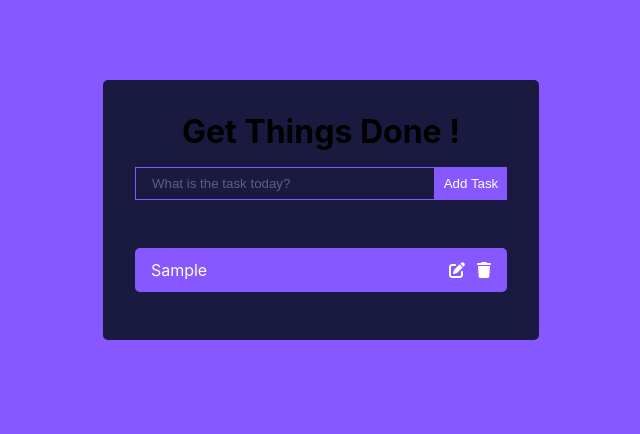
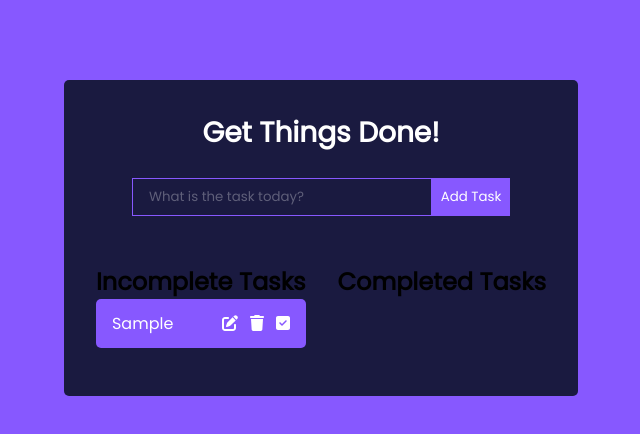
Before and after one commit to zee47414/tailnode, a React (Create React App) app: page / in a window 1280 px wide. Both pictures are taken after typing "Sample" into the empty fields and a click on the button "Add Task". Shown: the top 434 px of the page, without its empty margins (319-959 px from the left). Built offline with nearby package versions, Linux system fonts and the light colour scheme.

Commit message:
added localStorage to keep the state unchange even if the browser is refresh

```diff
--- a/src/App.css
+++ b/src/App.css
@@ -1,4 +1,7 @@
+@import url('https://fonts.googleapis.com/css2?family=Poppins&display=swap');
+
 * {
+  font-family: 'Poppins', sans-serif;
   margin: 0;
   padding: 0;
   box-sizing: border-box;
@@ -13,6 +16,12 @@ body {
 
 .App {
   text-align: center;
+}
+
+h1 {
+  color: #fff;
+  margin-bottom: 0.5rem;
+  font-size: 1.75rem;
 }
 
 .TodoWrapper {
@@ -63,4 +72,26 @@ body {
 
 .fa-trash {
   margin-left: 0.75rem;
+  margin-right: 0.75rem;
 }
+
+.incompleted {
+  color: #fff;
+  cursor: pointer;
+}
+
+.completed {
+  color: #c5aeff;
+  text-decoration: line-through;
+  cursor: pointer;
+}
+
+.edit-icon,
+.delete-icon {
+  cursor: pointer;
+}
+ .columns{
+  display: flex;
+  flex-direction: row;
+  gap: 2rem;
+ }
--- a/src/App.js
+++ b/src/App.js
@@ -1,11 +1,11 @@
 
-import TodoWrapper from './Components/TodoWrapper';
+import {TodoWrapperLocalStorage} from './Components/TodoWrapperLocalStorage';
 import './App.css';
 
 function App() {
   return (
     <div className="App">
-     <TodoWrapper />
+     <TodoWrapperLocalStorage />
     </div>
   );
 }
--- a/src/Components/Todo.js
+++ b/src/Components/Todo.js
@@ -1,15 +1,17 @@
 import React from 'react'
 import { FontAwesomeIcon } from '@fortawesome/react-fontawesome'
-import { faPenToSquare ,faTrash} from '@fortawesome/free-solid-svg-icons'
+import { faPenToSquare, faSquareCheck } from '@fortawesome/free-solid-svg-icons'
+import { faTrash } from '@fortawesome/free-solid-svg-icons'
 
+export const Todo = ({ task, deleteTodo, editTodo, toggleComplete, completeTask }) => {
 
-export const Todo = ({task, deleteTodo, editTodo, toggleComplete}) => {
     return (
         <div className="Todo">
             <p className={`${task.completed ? "completed" : "incompleted"}`} onClick={() => toggleComplete(task.id)}>{task.task}</p>
             <div>
-        <FontAwesomeIcon className="edit-icon" icon={faPenToSquare} onClick={() => editTodo(task.id)} />
+                {!task.completed ? <FontAwesomeIcon className="edit-icon" icon={faPenToSquare} onClick={() => editTodo(task.id)} /> : ""}
                 <FontAwesomeIcon className="delete-icon" icon={faTrash} onClick={() => deleteTodo(task.id)} />
+                {!task.completed ? <FontAwesomeIcon className="edit-icon" icon={faSquareCheck} onClick={() => completeTask(task.id)} /> : ""}
             </div>
         </div>
     )
--- a/src/Components/TodoForm.js
+++ b/src/Components/TodoForm.js
@@ -1,6 +1,6 @@
 import React, {useState} from 'react'
 
- const TodoForm = ({addTodo}) => {
+export const TodoForm = ({addTodo}) => {
     const [value, setValue] = useState('');
 
     const handleSubmit = (e) => {
@@ -20,5 +20,3 @@ import React, {useState} from 'react'
   </form>
   )
 }
-
-export default TodoForm;
--- a/src/Components/TodoWrapper.js
+++ b/src/Components/TodoWrapper.js
@@ -1,8 +1,9 @@
-import React ,{useState} from "react";
-import TodoForm from "./TodoForm";
+import React, { useState } from "react";
 import { Todo } from "./Todo";
+import { TodoForm } from "./TodoForm";
 import { v4 as uuidv4 } from "uuid";
 import { EditTodoForm } from "./EditTodoForm";
+
 export const TodoWrapper = () => {
   const [todos, setTodos] = useState([]);
 
@@ -60,4 +61,3 @@ export const TodoWrapper = () => {
     </div>
   );
 };
-export default TodoWrapper;
--- /dev/null
+++ b/src/Components/TodoWrapperLocalStorage.js
@@ -0,0 +1,84 @@
+import React, { useState, useEffect } from 'react';
+import { TodoForm } from './TodoForm';
+import { v4 as uuidv4 } from 'uuid';
+import { Todo } from './Todo';
+import { EditTodoForm } from './EditTodoForm';
+import { FontAwesomeIcon } from '@fortawesome/react-fontawesome';
+import { faSquareCheck } from '@fortawesome/free-solid-svg-icons';
+uuidv4();
+
+export const TodoWrapperLocalStorage = () => {
+    const [todos, setTodos] = useState([]);
+
+    useEffect(() => {
+        const savedTodos = JSON.parse(localStorage.getItem('todos')) || [];
+        setTodos(savedTodos);
+    }, []);
+
+    const completeTask = (id) => {
+        const newTodos = todos.map((todo) => (todo.id === id ? { ...todo, completed: true } : todo));
+        setTodos(newTodos);
+        localStorage.setItem('todos', JSON.stringify(newTodos));
+    };
+    const addTodo = (todo) => {
+        const newTodos = [...todos, { id: uuidv4(), task: todo, completed: false, isEditing: false }];
+        setTodos(newTodos);
+        localStorage.setItem('todos', JSON.stringify(newTodos));
+    };
+
+    const toggleComplete = (id) => {
+        const newTodos = todos.map((todo) => (todo.id === id ? { ...todo, completed: !todo.completed } : todo));
+        setTodos(newTodos);
+        localStorage.setItem('todos', JSON.stringify(newTodos));
+    };
+
+    const deleteTodo = (id) => {
+        const newTodos = todos.filter((todo) => todo.id !== id);
+        setTodos(newTodos);
+        localStorage.setItem('todos', JSON.stringify(newTodos));
+    };
+
+    const editTodo = (id) => {
+        setTodos(todos.map((todo) => (todo.id === id ? { ...todo, isEditing: !todo.isEditing } : todo)));
+    };
+
+    const editTask = (task, id) => {
+        const newTodos = todos.map((todo) => (todo.id === id ? { ...todo, task, isEditing: !todo.isEditing } : todo));
+        setTodos(newTodos);
+        localStorage.setItem('todos', JSON.stringify(newTodos));
+    };
+
+    const completedTodos = todos.filter((todo) => todo.completed);
+    const incompleteTodos = todos.filter((todo) => !todo.completed);
+
+    return (
+        <div className="TodoWrapper">
+            <h1>Get Things Done!</h1>
+            <TodoForm addTodo={addTodo} />
+            <div className="columns">
+                <div className="column">
+                    <h2>Incomplete Tasks</h2>
+                    {incompleteTodos.map((todo, index) => (
+                        <div key={index} className="task-container">
+                            {todo.isEditing ? (
+                                <EditTodoForm editTodo={editTask} task={todo} />
+                            ) : (
+                                <div className="task">
+                                    <Todo task={todo} toggleComplete={toggleComplete} deleteTodo={deleteTodo} editTodo={editTodo} completeTask={completeTask} />
+                                </div>
+                            )}
+                        </div>
+                    ))}
+                </div>
+                <div className="column">
+                    <h2>Completed Tasks</h2>
+                    {completedTodos.map((todo, index) => (
+                        <div key={index} className="task-container">
+                            <Todo task={todo} toggleComplete={toggleComplete} deleteTodo={deleteTodo} editTodo={editTodo} completeTask={completeTask} />
+                        </div>
+                    ))}
+                </div>
+            </div>
+        </div>
+    );
+};
```
Lines whose indentation alone changed are shown as unchanged.
